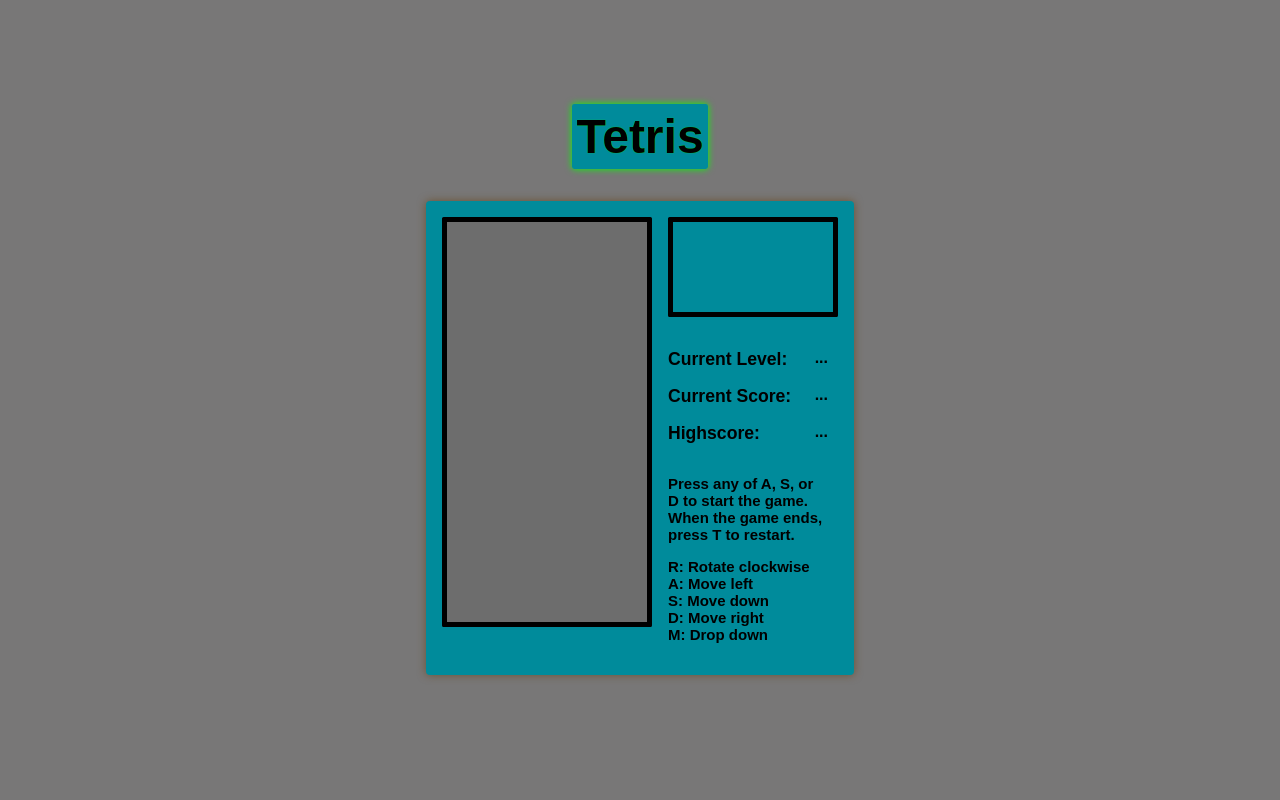
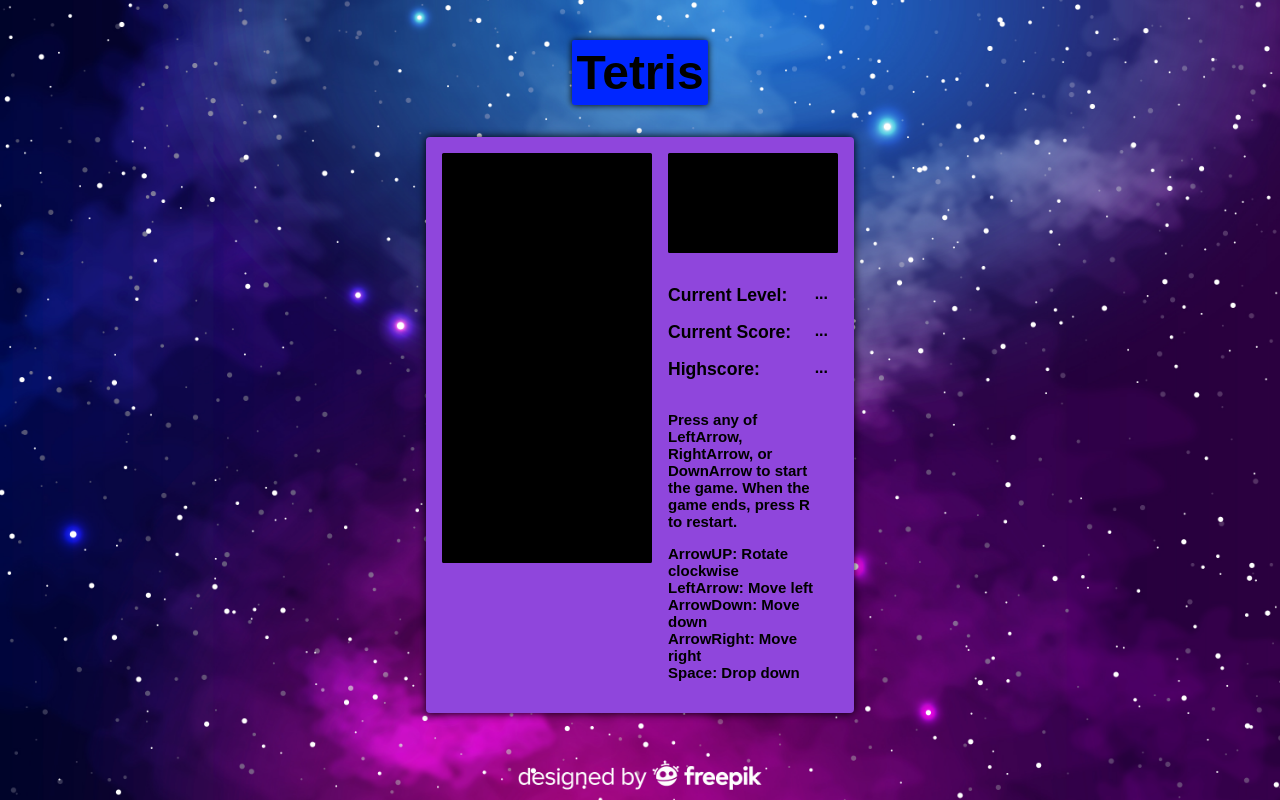
Before and after one commit to mtshin123/Tetris-Typescript, a website built with Vite: page index.html in a window 1280 px wide. Built offline with nearby package versions, Linux system fonts and the light colour scheme.

Commit message:
changed the css

```diff
--- a/index.html
+++ b/index.html
@@ -31,8 +31,8 @@
           <span class="right" id="highScoreText">...</span>
         </div>
         <div class="text">
-          <p style="font-size: 15px">Press any of A, S, or D to start the game. When the game ends, press T to restart.
-          <p style="font-size: 15px">R: Rotate clockwise <br> A: Move left <br> S: Move down <br> D: Move right <br> M:
+          <p style="font-size: 15px">Press any of LeftArrow, RightArrow, or DownArrow to start the game. When the game ends, press R to restart.
+          <p style="font-size: 15px">ArrowUP: Rotate clockwise <br> LeftArrow: Move left <br> ArrowDown: Move down <br> ArrowRight: Move right <br> Space:
             Drop
             down
           </p>
--- a/src/main.ts
+++ b/src/main.ts
@@ -100,6 +100,8 @@
   //KeyUpActions.subscribe((d: KeyboardEvent) => console.log("Code is " + d.code, "Key is " + d.key))
 
 
+
+  /*
   const keyDownAction$: Observable<Action> = fromEvent<KeyboardEvent>(document, 'keydown')
   .pipe(
     filter(({code, repeat}) => keysHold(code) && !repeat),
@@ -107,7 +109,7 @@
     map((_) => downEvent))),
 
     map(({code}) => keysMapTo(code)))
-
+*/
 
 
       const translationActions$$: Observable<Action> = fromEvent<KeyboardEvent>(document, 'keydown')
@@ -121,22 +123,18 @@
         const rotationActions$: Observable<Action> = fromEvent<KeyboardEvent>(document, 'keydown')
         .pipe(
           filter(({code, repeat}) => code == "ArrowUp" && !repeat),
-          mergeMap((downEvent: KeyboardEvent) => interval(100).pipe(takeUntil(KeyUpActions.pipe(filter((upEvent: KeyboardEvent) => upEvent.code == downEvent.code))),
+          mergeMap((downEvent: KeyboardEvent) => interval(300).pipe(takeUntil(KeyUpActions.pipe(filter((upEvent: KeyboardEvent) => upEvent.code == downEvent.code))),
           map((_) => downEvent))),
 
-          map(({code}) => keysMapTo(code)))
+          map(() => new Rotate()))
 
+          const tapAction$ = fromEvent<KeyboardEvent>(document, 'keydown')
+          .pipe(
+            filter(({ code }) => keysHold(code) || keysTap(code)),
+            filter(({ repeat }) => !repeat),
+            map(({ code }) => keysMapTo(code)))
 
-    /**
-     * Observable stream that listen to tap actions, such as restart, rotate and dropdown.
-     * The repeats are filtered out so multiple instances are not fired as key is held down.
-     * Then maps their class actions onto the stream.
-     */
-    const tapAction$ = fromEvent<KeyboardEvent>(document, 'keydown')
-      .pipe(
-        filter(({ code }) => keysHold(code) || keysTap(code)),
-        filter(({ repeat }) => !repeat),
-        map(({ code }) => keysMapTo(code))),
+    const keyDownAction$: Observable<Action> = merge(translationActions$$, rotationActions$),
 
 
     /**
--- a/src/style.css
+++ b/src/style.css
@@ -1,8 +1,11 @@
 :root {
-  background-color: rgb(120, 119, 119);
-  padding: 2em;
-  padding-top: 4em;
+  background-image: url('../miscellaneous/spacebackground.jpg'); /* Replace with the path to your space image */
+  background-size: cover; /* Ensure the image covers the whole viewport */
+  background-position: center; /* Center the image */
+  background-repeat: no-repeat; /* Prevent repeating the image */
+  padding: 0;
 }
+
 
 BODY,
 H2,
@@ -26,11 +29,11 @@
   font-size: 3em;
   font-family: arial, helvetica, sans-serif;
   font-weight: bolder;
-  background-color: rgb(0, 139, 155);
+  background-color: rgb(0, 38, 255);
   border-radius: 0.05em;
   padding: 0.1em 0.1em 0.1em 0.1em;
-  box-shadow: 0em 0em 0.15em rgb(4, 255, 0);
-  text-shadow: 0em 0em 1px rgb(4, 255, 0);
+  box-shadow: 0em 0em 0.15em rgb(0, 0, 0);
+  text-shadow: 0em 0em 1px rgb(0, 68, 255);
 }
 
 .flex {
@@ -48,9 +51,9 @@
 }
 
 main {
-  background-color: rgb(0, 139, 155);
+  background-color: rgb(143, 70, 220);
   border-radius: 0.25em;
-  box-shadow: 0em 0em 0.5em rgb(107, 83, 50);
+  box-shadow: 0em 0em 0.5em rgb(0, 0, 0);
   flex-wrap: wrap;
   padding: 1em;
   max-width: 400px;
@@ -67,11 +70,11 @@
 }
 
 #svgCanvas {
-  background-color: rgb(109, 109, 109);
+  background-color: rgb(0, 0, 0);
 }
 
 #svgPreview {
-  background-color: rgb(0, 139, 155);
+  background-color: rgb(0, 0, 0);
 }
 
 #info {
```
Also changed, not shown: miscellaneous/spacebackground.jpg (added).
